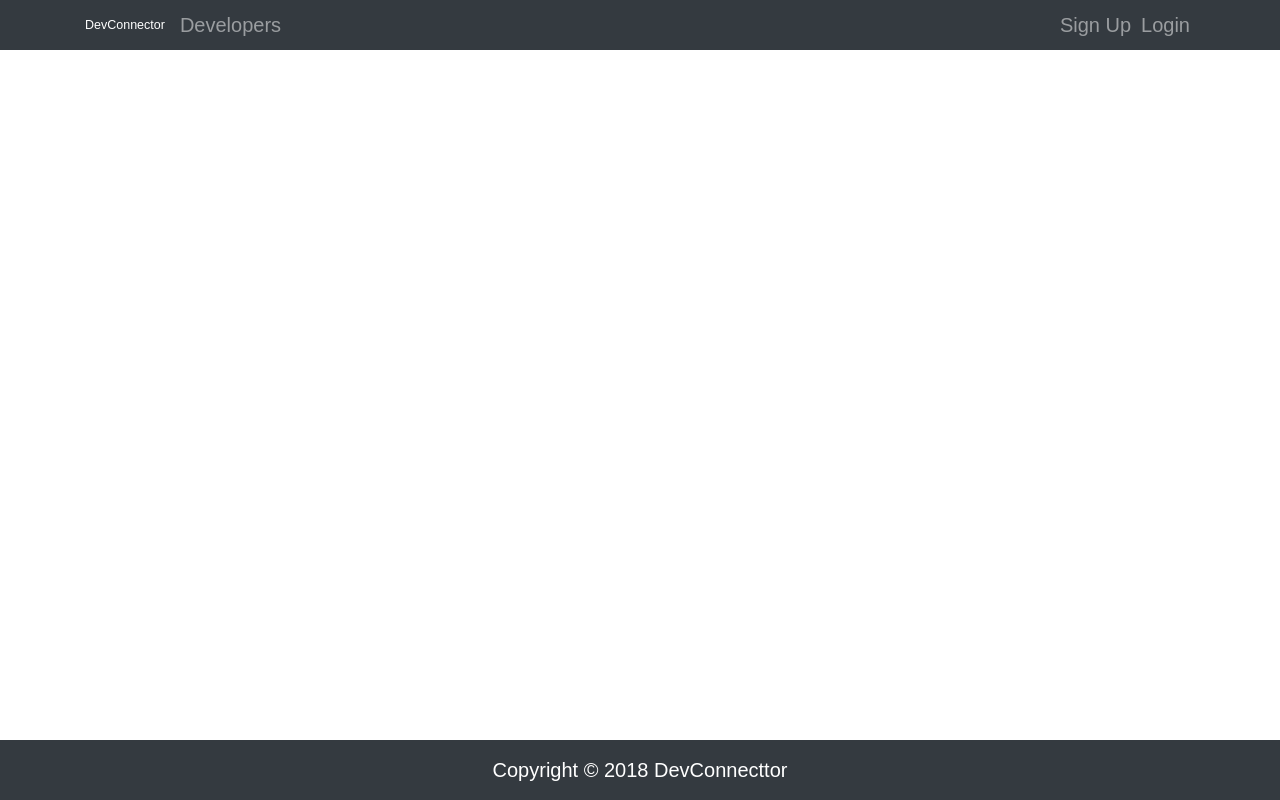
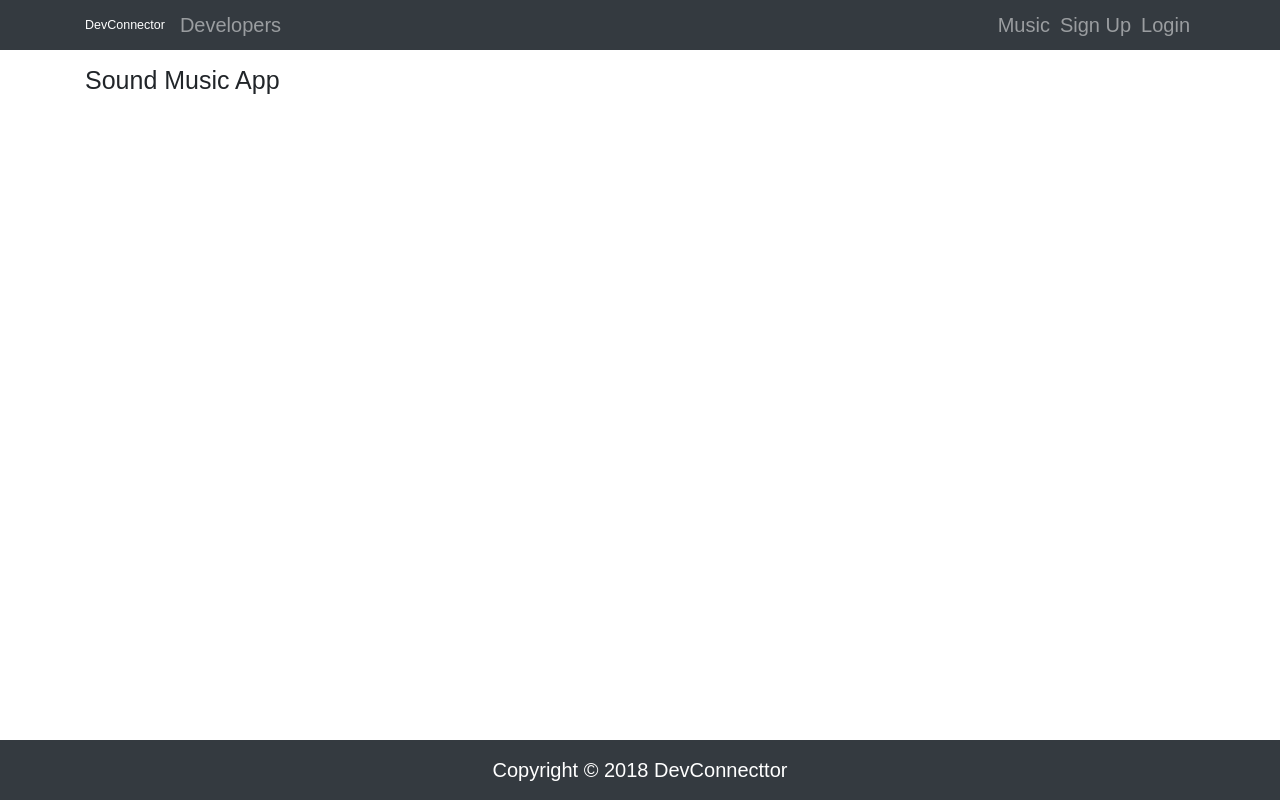
Before and after one commit to peterlxb/devconnector, a React (Create React App) app in the folder client/: page /music in a window 1280 px wide. Built offline with nearby package versions, Linux system fonts and the light colour scheme.

Commit message:
Add soundmusic

```diff
--- a/client/package.json
+++ b/client/package.json
@@ -17,7 +17,8 @@
     "react-router-dom": "^4.2.2",
     "react-scripts": "1.1.4",
     "redux": "^4.0.0",
-    "redux-thunk": "^2.3.0"
+    "redux-thunk": "^2.3.0",
+    "spotify-web-api-js": "^0.24.0"
   },
   "scripts": {
     "start": "react-scripts start",
--- a/client/src/App.js
+++ b/client/src/App.js
@@ -19,6 +19,9 @@ import AddExperience from "./components/add-credentiala/AddExperience";
 import AddEducation from "./components/add-credentiala/AddEducation";
 import Profiles from "./components/profiles/Profiles";
 import Profile from "./components/profile/Profile";
+
+import SoundMusic from "./components/music/Music";
+
 import store from "./store";
 import "./App.css";
 
@@ -58,6 +61,7 @@ class App extends Component {
           <Route exact path="/" component={Landing} />
           <div className="container">
             <Route exact path="/register" component={Register} />
+            <Route exact path="/music" component={SoundMusic} />
             <Route exact path="/login" component={Login} />
             <Route exact path="/profiles" component={Profiles} />
             <Route exact path="/profile/:handle" component={Profile} />
--- a/client/src/components/layout/Navbar.js
+++ b/client/src/components/layout/Navbar.js
@@ -17,9 +17,14 @@ class Navbar extends Component {
 
     const authLinks = (
       <ul className="navbar-nav ml-auto">
+        <li className="nav-item">
+          <Link className="nav-link" to="/music">
+            Music
+          </Link>
+        </li>
         <li>
           <Link className="nav-link" to="/feed">
-            Post Feed
+            Post
           </Link>
         </li>
         <li>
@@ -48,6 +53,11 @@ class Navbar extends Component {
 
     const guestLinks = (
       <ul className="navbar-nav ml-auto">
+        <li className="nav-item">
+          <Link className="nav-link" to="/music">
+            Music
+          </Link>
+        </li>
         <li className="nav-item">
           <Link className="nav-link" to="/register">
             Sign Up
--- /dev/null
+++ b/client/src/components/music/Music.js
@@ -0,0 +1,14 @@
+import React, { Component } from "react";
+import SpotifyWebApi from "spotify-web-api-js";
+
+class SoundMusic extends Component {
+  render() {
+    return (
+      <div>
+        <h1>Sound Music App</h1>
+      </div>
+    );
+  }
+}
+
+export default SoundMusic;
```
